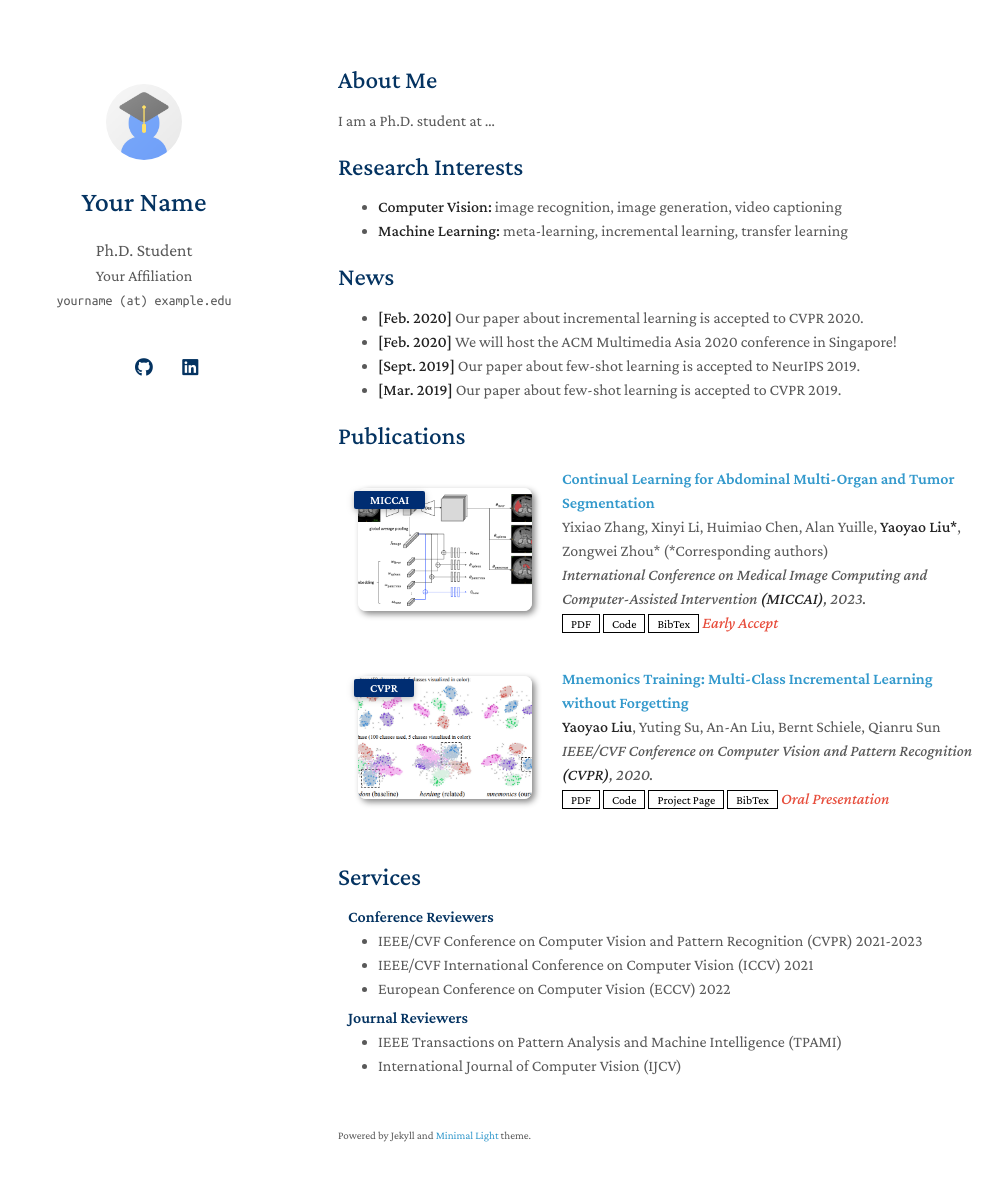
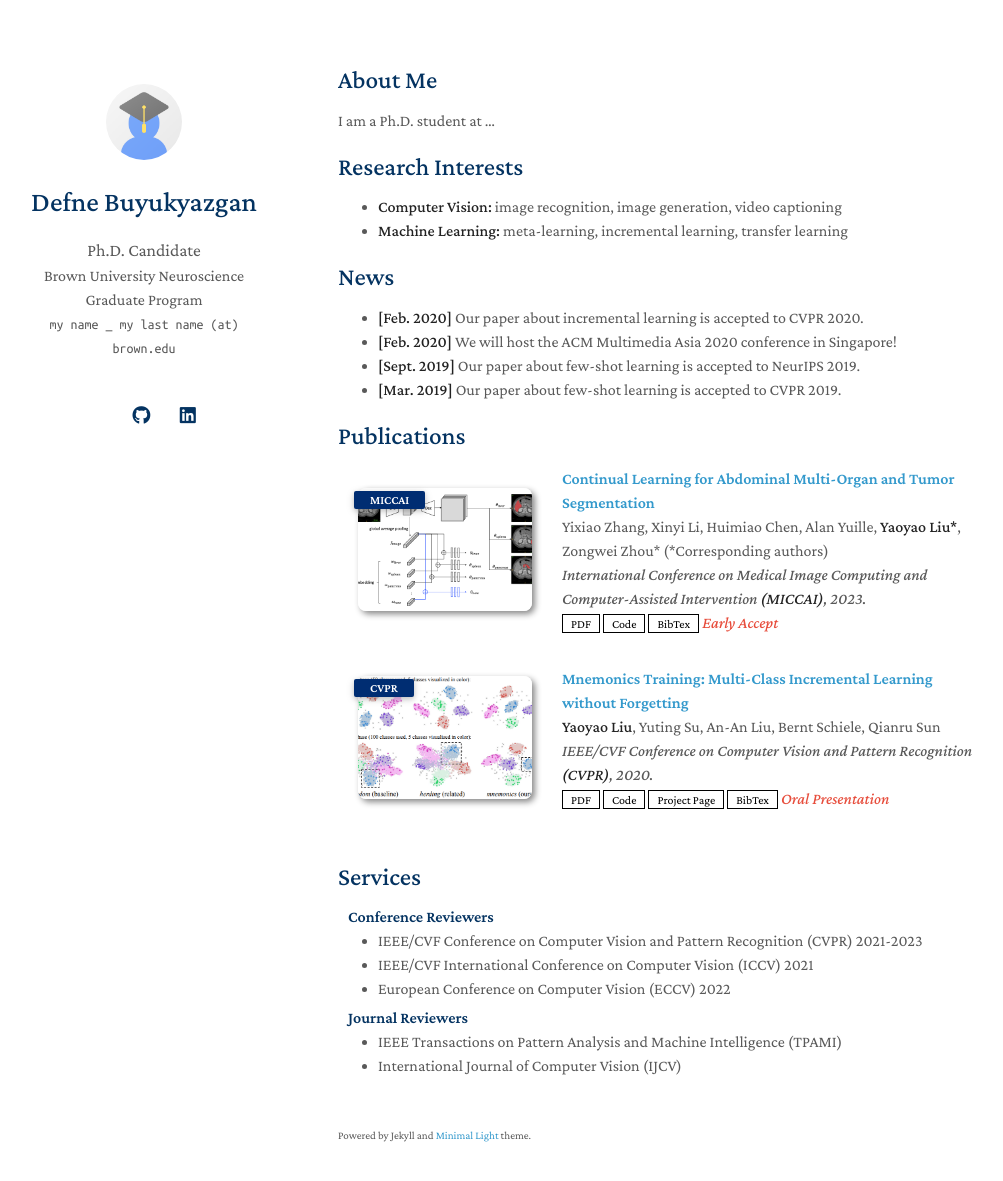
Before and after one commit to defnebu/db_website, a Jekyll site: the page built from index.md, in a window 1280 px wide and 1216 px high. Shown: the top 1181 px of the window, without its empty margins (132-1135 px from the left). Built offline with Jekyll 4.4.1, drawn with Linux system fonts in a browser that asks for light colours; a style sheet for code colours, icons or effects is not loaded; our own code applies the rules of GitHub Pages for plain Markdown files.

Commit message:
add my information to  config.yml

```diff
--- a/_config.yml
+++ b/_config.yml
@@ -1,8 +1,8 @@
 # Basic Information
-title: Your Name
-position: Ph.D. Student
-affiliation: Your Affiliation
-email: yourname (at) example.edu
+title: Defne Buyukyazgan
+position: Ph.D. Candidate
+affiliation: Brown University Neuroscience Graduate Program
+email: my name _ my last name (at) brown.edu
 
 # Search Engine Optimization (SEO)
 # The following information is used to improve the website traffic from search engines, e.g., Google.
@@ -12,11 +12,9 @@ canonical: https://minimal-light-theme.yliu.me/
 
 # Links
 # If you don't need one of them, you may delete the corresponding line.
-google_scholar: https://scholar.google.com/
-cv_link: assets/files/curriculum_vitae.pdf
-github_link: https://github.com/
-linkedin: https://www.linkedin.com/
-twitter: https://twitter.com/
+google_scholar: https://scholar.google.com/citations?user=qHWH-sEAAAAJ&hl=en
+github_link: https://github.com/defne_bu
+linkedin: https://www.linkedin.com/in/defne-buyukyazgan-858767202/
 
 # Images (e.g., your profile picture and your website's favicon)
 # "favicon" and "favicon_dark" are used for the light and dark modes, respectively.
@@ -38,7 +36,6 @@ font: "Serif" # or "Sans Serif"
 
 # Google Analytics ID
 # Please remove this if you don't use Google Analytics
-google_analytics: UA-111540567-4
 
 # Use this project as a remote theme for GitHub Pages
 # See the guide here: https://docs.github.com/en/pages/setting-up-a-github-pages-site-with-jekyll/adding-a-theme-to-your-github-pages-site-using-jekyll
```
